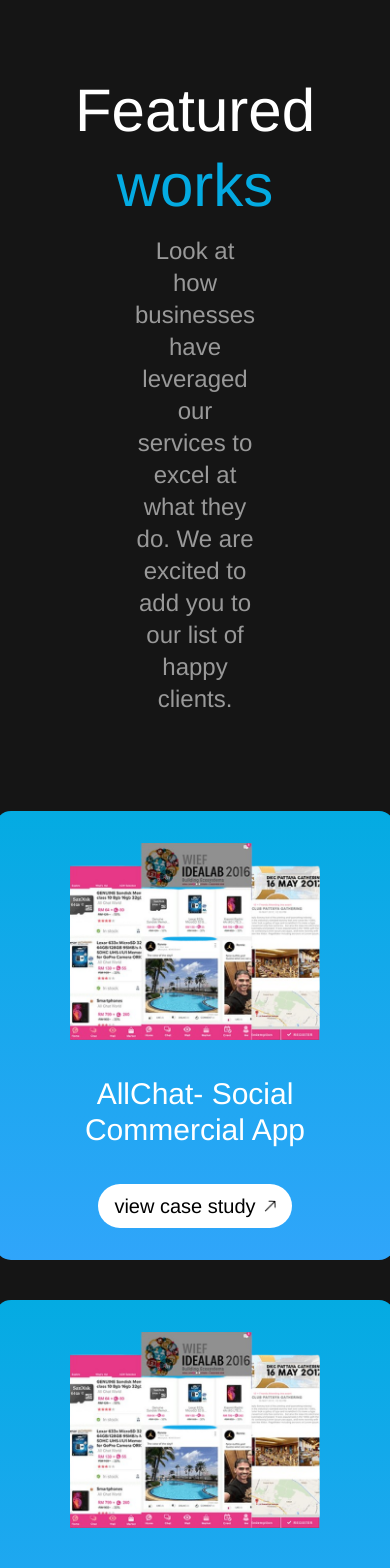
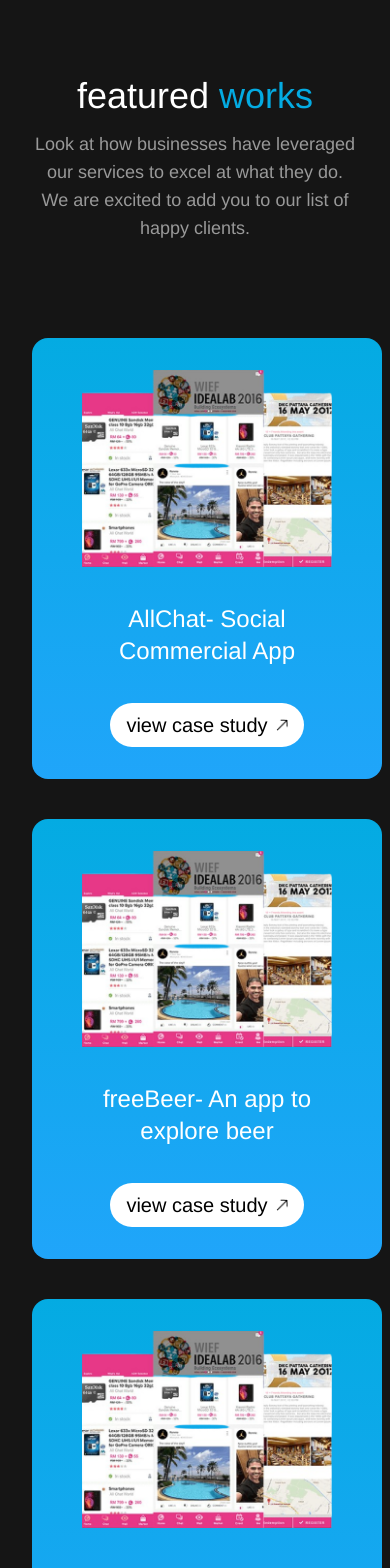
Before and after one commit to prabhat135/iTraction, a React (Create React App) app: page / in a window 390 px wide. Shown: the part 6020-7588 px from the top of the page. Built offline with nearby package versions, Linux system fonts and the light colour scheme.

Commit message:
made portfolio responsive

```diff
--- a/src/components/Portfolio.js
+++ b/src/components/Portfolio.js
@@ -5,24 +5,24 @@ const Portfolio = () => {
   return (
     <div className="service flex flex-col justify-center items-center p-8">
 
-      <div className="service-heading text-center">
-        <h1 className="text-6xl text-white dark:text-black font-medium mt-8 leading-tight">
-          Featured
+      <div className="service-heading text-center items-center">
+        <h1 className="text-4xl sm:text-5xl xl:text-6xl text-white dark:text-black font-medium mt-8 leading-tight">
+          featured
           <span className="text-[#04ABE2]"> works</span>
         </h1>
       </div>
 
-      <div className="service-content text-center px-40 pt-3 pb-14">
-        <p className="flex flex-wrap text-2xl text-[#999999]">
+      <div className="service-content text-center items-center px-0 sm:px-20 md:px-28 lg:px-40 pt-3 pb-14">
+        <p className="flex flex-wrap text-lg md:text-xl lg:text-2xl text-[#999999]">
           Look at how businesses have leveraged our services to excel at what
           they do. We are excited to add you to our list of happy clients.
         </p>
       </div>
 
-      <div className="service-card flex flex-wrap justify-center gap-10 pt-10 pb-5">
-        <div className="flex flex-col items-center bg-gradient-to-b from-[#04ABE2] to-[#30A5FA] rounded-2xl p-8 w-[400px] hover:border hover:border-[#04ABE2] hover:bg-none">
+      <div className="service-card flex flex-wrap justify-center gap-10 pt-10 pb-5 m-auto">
+        <div className="flex flex-col items-center bg-gradient-to-b from-[#04ABE2] to-[#20A5FA] rounded-2xl p-8 w-[350px] sm:w-[400px] md: lg:w-[33%] xl:w-[20%] 2xl:w-[400px] hover:border hover:border-[#04ABE2] hover:bg-none">
           <img src="../assets/portfolio.png" alt="" className="w-[250px]" />
-          <h2 className="text-3xl font-medium text-white py-9  text-center">
+          <h2 className="text-2xl lg:text-2xl 2xl:text-3xl font-medium text-white py-9  text-center">
             AllChat- Social Commercial App
           </h2>
 
@@ -36,9 +36,9 @@ const Portfolio = () => {
           </button>
         </div>
 
-        <div className="flex flex-col items-center bg-gradient-to-b from-[#04ABE2] to-[#30A5FA] rounded-2xl p-8 w-[400px] hover:border hover:border-[#04ABE2] hover:bg-none">
+        <div className="flex flex-col items-center bg-gradient-to-b from-[#04ABE2] to-[#20A5FA] rounded-2xl p-8 w-[350px] sm:w-[400px] lg:w-[33%] xl:w-[20%] 2xl:w-[400px] hover:border hover:border-[#04ABE2] hover:bg-none">
           <img src="../assets/portfolio.png" alt="" className="w-[250px]" />
-          <h2 className="text-3xl font-medium text-white py-9  text-center">
+          <h2 className="text-2xl lg:text-2xl 2xl:text-3xl font-medium text-white py-9  text-center">
           freeBeer- An app to explore beer
           </h2>
 
@@ -52,9 +52,9 @@ const Portfolio = () => {
           </button>
         </div>
 
-        <div className="flex flex-col items-center bg-gradient-to-b from-[#04ABE2] to-[#30A5FA] rounded-2xl p-8 w-[400px] hover:border hover:border-[#04ABE2] hover:bg-none">
+        <div className="flex flex-col items-center bg-gradient-to-b from-[#04ABE2] to-[#20A5FA] rounded-2xl p-8 w-[350px] sm:w-[400px] lg:w-[33%] xl:w-[20%] 2xl:w-[400px] hover:border hover:border-[#04ABE2] hover:bg-none">
           <img src="../assets/portfolio.png" alt="" className="w-[250px]" />
-          <h2 className="text-3xl font-medium text-white py-9  text-center">
+          <h2 className="text-2xl lg:text-2xl 2xl:text-3xl font-medium text-white py-9  text-center">
           Audience unlock- online audience development
           </h2>
 
@@ -68,9 +68,9 @@ const Portfolio = () => {
           </button>
         </div>
 
-        <div className="flex flex-col items-center bg-gradient-to-b from-[#04ABE2] to-[#30A5FA] rounded-2xl p-8 w-[400px] hover:border hover:border-[#04ABE2] hover:bg-none">
+        <div className="flex flex-col items-center bg-gradient-to-b from-[#04ABE2] to-[#20A5FA] rounded-2xl p-8 w-[350px] sm:w-[400px] lg:w-[33%] xl:w-[20%] 2xl:w-[400px] hover:border hover:border-[#04ABE2] hover:bg-none">
           <img src="../assets/portfolio.png" alt="" className="w-[250px]" />
-          <h2 className="text-3xl font-medium text-white py-9  text-center">
+          <h2 className="text-2xl lg:text-2xl 2xl:text-3xl font-medium text-white py-9  text-center">
             AllChat- Social Commercial App
           </h2>
 
```
